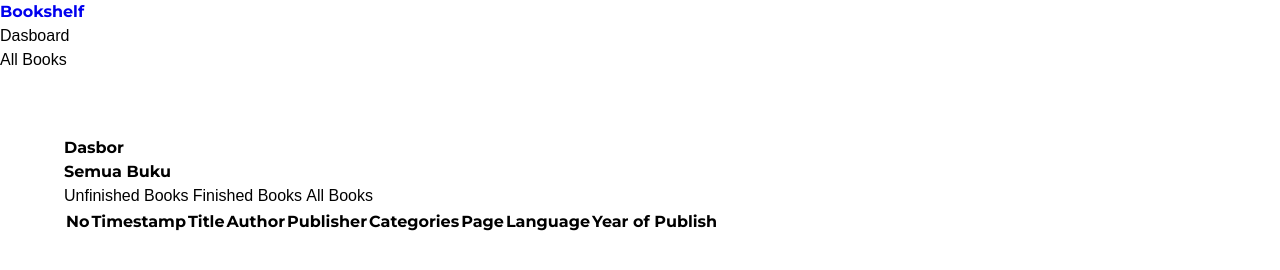
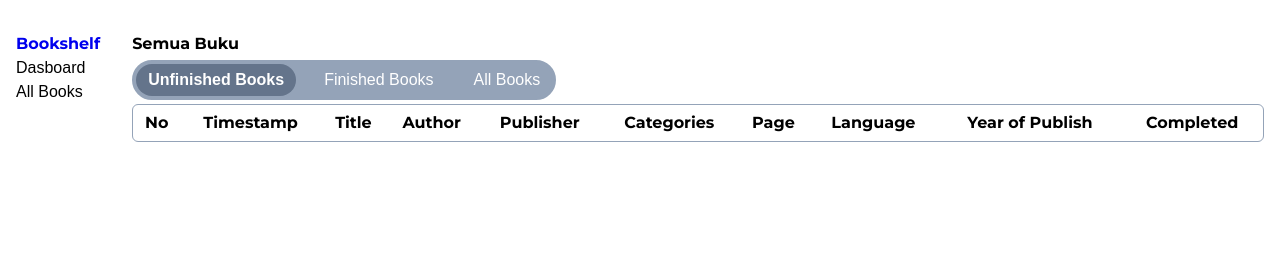
Before and after one commit to Xrayya/dicoding-final-FE, a plain HTML site: page index.html in a window 1280 px wide. Drawn offline with Linux system fonts and the light colour scheme; a script that the page names is missing.

Commit message:
feat: js page navigation and more css styling

```diff
--- a/assets/css/style.css
+++ b/assets/css/style.css
@@ -1,3 +1,9 @@
+:root {
+  --primaryColor: #64748b;
+  --primaryBg: #cbd5e1;
+  --secondaryBg: #94a3b8;
+}
+
 * {
   padding: 0px;
   margin: 0px;
@@ -10,7 +16,8 @@ html {
   scroll-behavior: smooth;
 }
 
-button, a {
+button,
+a {
   background-color: transparent;
   text-decoration: none;
   border: none;
@@ -25,11 +32,65 @@ button, a {
   overflow: hidden;
 }
 
+.container {
+  display: flex;
+  /* padding: 32px; */
+  /* border: 5px solid aqua; */
+}
+
+header,
+main {
+  /* border: 5px solid grey; */
+  flex: 1;
+  padding: 32px 16px;
+  /* border: 2px solid aquamarine; */
+}
+
+header {
+  max-width: fit-content;
+}
+
+nav li {
+  list-style: none;
+}
+
 .hamburger-button {
   display: none;
 }
 
-main {
-  padding: 0px 64px;
-  margin: 64px 0px;
+section.page-inactive {
+  display: none;
 }
+
+table {
+  width: 100%;
+  margin: 4px 0px;
+  border: 1px solid var(--secondaryBg);
+  border-radius: 0.375rem;
+}
+
+th,
+td {
+  padding: 4px;
+}
+
+.tabs {
+  width: fit-content;
+  margin: 4px 0px;
+  display: flex;
+  gap: 16px;
+  background-color: var(--secondaryBg);
+  border: 4px solid var(--secondaryBg);
+  border-radius: calc((1.5rem + 2 * 8px) / 2);
+}
+
+.tabs > button {
+  padding: 4px 12px;
+  border-radius: calc((1.5rem + 2 * 4px) / 2);
+  color: white;
+}
+
+.tabs > button.active {
+  background-color: var(--primaryColor);
+  font-weight: bold;
+}
--- /dev/null
+++ b/assets/js/components/Sidebar.js
@@ -0,0 +1,10 @@
+import { attachEventListener } from "../utils/DomManipulators.js";
+
+class Sidebar {
+  static bindElementOnClick(id, callback) {
+    // console.log(`binding ${id}`);
+    attachEventListener(`nav button.btn-page#${id}`, "click", callback);
+  }
+}
+
+export default Sidebar;
--- /dev/null
+++ b/assets/js/main.js
@@ -0,0 +1,14 @@
+import Sidebar from "./components/Sidebar.js";
+import AllBooksPage from "./pages/AllBooksPage.js";
+import DashboardPage from "./pages/DasboardPage.js";
+import Page from "./pages/Page.js";
+
+const dashboardPage = new DashboardPage();
+const allBooksPage = new AllBooksPage();
+
+Sidebar.bindElementOnClick("btn-page-dashboard", () => {
+  Page.moveToPage(dashboardPage);
+});
+Sidebar.bindElementOnClick("btn-page-all-books", () => {
+  Page.moveToPage(allBooksPage);
+});
--- a/assets/js/pages/DasboardPage.js
+++ b/assets/js/pages/DasboardPage.js
@@ -5,6 +5,14 @@ class DashboardPage extends Page {
   constructor() {
     super("dashboard");
   }
+
+  static getInstance() {
+    if (this.INSTANCE) {
+      return this.INSTANCE;
+    }
+
+    this.INSTANCE = new this();
+  }
 }
 
 export default DashboardPage;
--- a/assets/js/pages/Page.js
+++ b/assets/js/pages/Page.js
@@ -1,22 +1,33 @@
 import {
   activatePageSection,
+  attachEventListener,
   closeAllPageSection,
   findPageSection,
 } from "../utils/DomManipulators.js";
 
 class Page {
   constructor(sectionId) {
+    // console.log(`creating Page object with id "${sectionId}"`)
     this.sectionId = sectionId;
     this.sectionDOM = findPageSection(this.sectionId);
   }
 
+  // static getInstance() {
+  //   if (this.INSTANCE) {
+  //     return this.INSTANCE;
+  //   }
+
+  //   this.INSTANCE = new this();
+  // }
+
   displayPage() {
+    // console.log(`displaying page ${this.constructor.name}`)
     closeAllPageSection();
     activatePageSection(this.sectionId);
   }
 
-  moveToPage(page) {
-    if (page.sectionId == this.sectionId) return;
+  static moveToPage(page) {
+    // console.log(`moveToPage() invoked, moving to page ${page.constructor.name}`)
     page.displayPage();
   }
 }
--- a/assets/js/utils/DomManipulators.js
+++ b/assets/js/utils/DomManipulators.js
@@ -3,13 +3,29 @@ const findPageSection = (sectionId) => {
 };
 
 const closeAllPageSection = () => {
-  document.querySelector("section.page").classList.add("inactive");
+  document.querySelectorAll("section.page").forEach((page) => {
+    page.classList.add("page-inactive");
+  });
 };
 
 const activatePageSection = (sectionId) => {
   document
     .querySelector(`section.page#${sectionId}`)
-    .classList.remove("inactive");
+    .classList.remove("page-inactive");
 };
 
-export { findPageSection, closeAllPageSection, activatePageSection };
+const attachEventListener = (selector, eventType, callback) => {
+  document.querySelectorAll(selector).forEach((item) => {
+    item.addEventListener(eventType, () => {
+      // console.log(`${eventType} event is triggered on "${selector}"`);
+      callback(item);
+    });
+  });
+};
+
+export {
+  findPageSection,
+  closeAllPageSection,
+  activatePageSection,
+  attachEventListener,
+};
--- a/index.html
+++ b/index.html
@@ -27,8 +27,16 @@
           </a>
           <nav class="nav-active">
             <ul>
-              <li><button id="btn-dashboard">Dasboard</button></li>
-              <li><button id="btn-all-books">All Books</button></li>
+              <li>
+                <button class="btn-page" id="btn-page-dashboard">
+                  Dasboard
+                </button>
+              </li>
+              <li>
+                <button class="btn-page" id="btn-page-all-books">
+                  All Books
+                </button>
+              </li>
             </ul>
           </nav>
           <button type="button" class="hamburger-button hamburger-active">
@@ -42,7 +50,7 @@
         </div>
       </header>
       <main>
-        <section id="dashboard"  class="page page-inactive">
+        <section id="dashboard" class="page page-inactive">
           <div class="section-head">
             <h2 class="section-title">Dasbor</h2>
             <!-- search -->
@@ -50,8 +58,36 @@
           </div>
           <div class="statistic"></div>
           <div class="book-lists-wrapper">
-            <div class="unfinished-books"></div>
-            <div class="finished-books"></div>
+            <div class="unfinished-books">
+              <table>
+                <tr>
+                  <th>No</th>
+                  <th>Timestamp</th>
+                  <th>Title</th>
+                  <th>Author</th>
+                  <th>Publisher</th>
+                  <th>Categories</th>
+                  <th>Page</th>
+                  <th>Language</th>
+                  <th>Year of Publish</th>
+                </tr>
+              </table>
+            </div>
+            <div class="finished-books">
+              <table>
+                <tr>
+                  <th>No</th>
+                  <th>Timestamp</th>
+                  <th>Title</th>
+                  <th>Author</th>
+                  <th>Publisher</th>
+                  <th>Categories</th>
+                  <th>Page</th>
+                  <th>Language</th>
+                  <th>Year of Publish</th>
+                </tr>
+              </table>
+            </div>
           </div>
         </section>
         <section id="all-books" class="page">
@@ -61,22 +97,23 @@
             <!-- advanced-search -->
           </div>
           <div class="tabs">
-            <button>Unfinished Books</button>
-            <button>Finished Books</button>
-            <button>All Books</button>
+            <button class="btn-books-category active" id="btn-books-category-unfinished">Unfinished Books</button>
+            <button class="btn-books-category" id="btn-books-category-finished">Finished Books</button>
+            <button class="btn-books-category" id="btn-books-category-all">All Books</button>
           </div>
           <table>
-              <tr>
-                <th>No</th>
-                <th>Timestamp</th>
-                <th>Title</th>
-                <th>Author</th>
-                <th>Publisher</th>
-                <th>Categories</th>
-                <th>Page</th>
-                <th>Language</th>
-                <th>Year of Publish</th>
-              </tr>
+            <tr>
+              <th>No</th>
+              <th>Timestamp</th>
+              <th>Title</th>
+              <th>Author</th>
+              <th>Publisher</th>
+              <th>Categories</th>
+              <th>Page</th>
+              <th>Language</th>
+              <th>Year of Publish</th>
+              <th class="completed-column">Completed</th>
+            </tr>
           </table>
         </section>
       </main>
```
Also changed, not shown: README.md, assets/js/utils/LocalStorageAccessor.js (added), assets/js/utils/LocalStorageManipulator.js (deleted), assets/js/utils/SessionStorageAccessor.js (added), assets/js/utils/SessionStorageManipulator.js (deleted).
